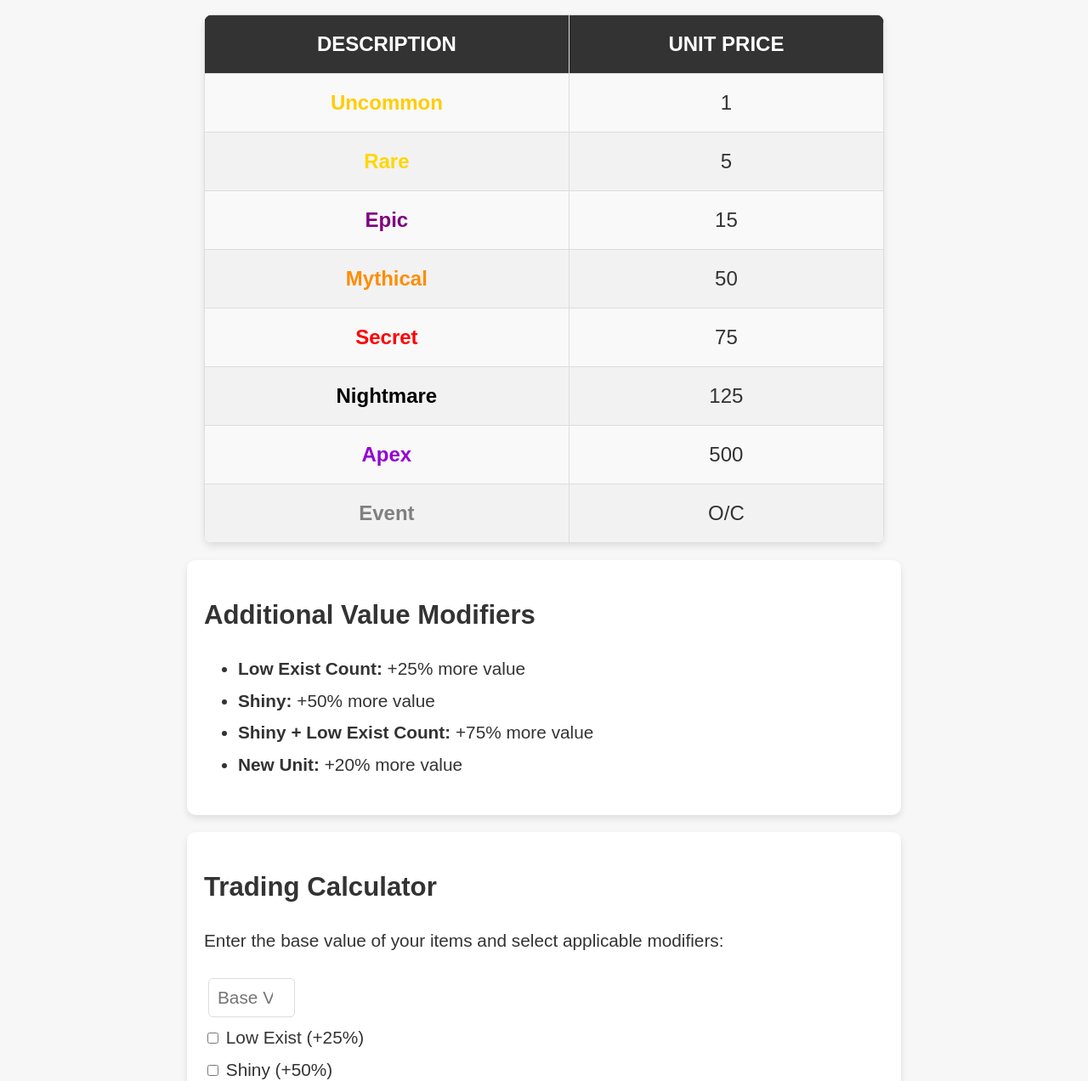
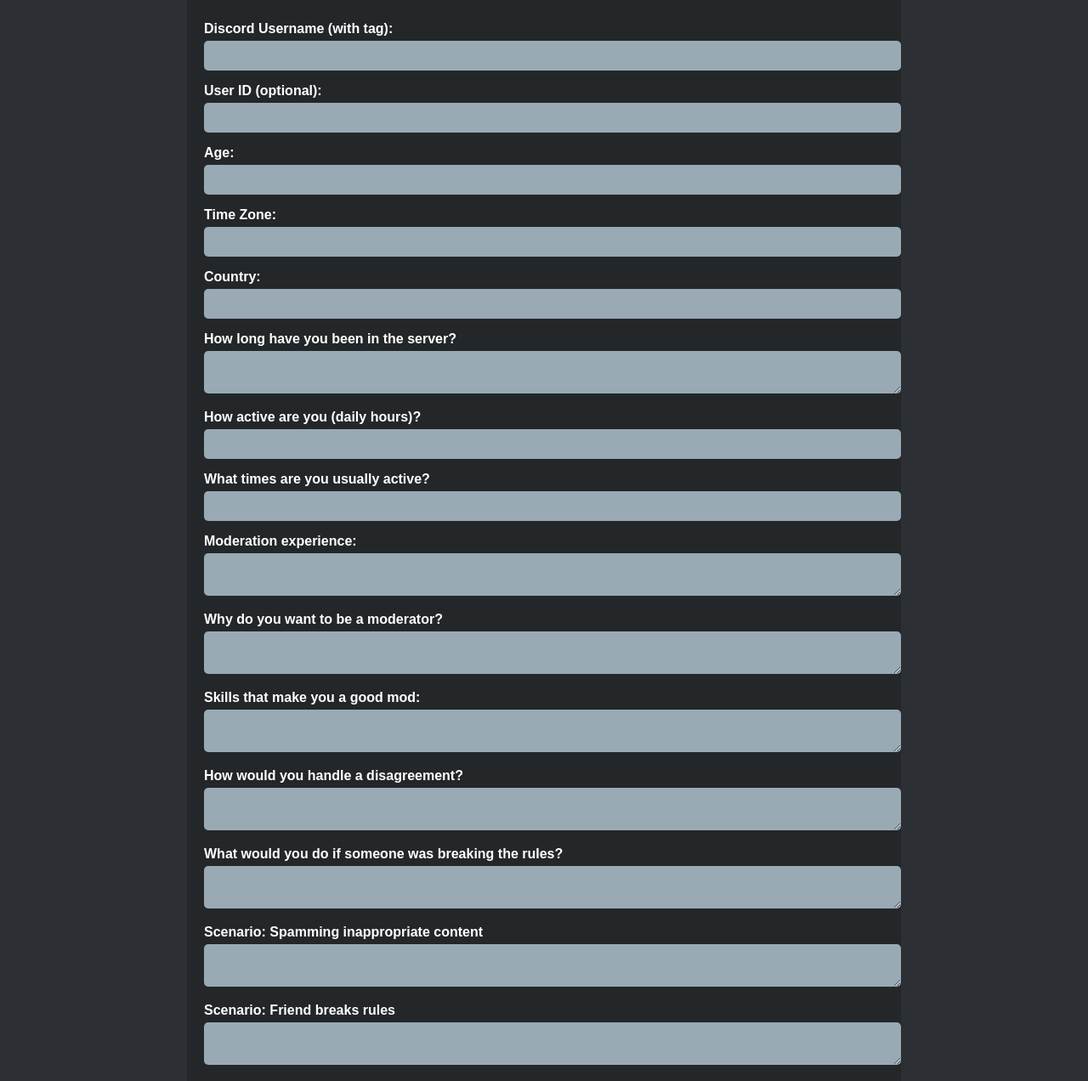
Before and after one commit to RobloxChecker/FNTDM2ValueList, a plain HTML site: page index.html in a window 1280 px wide. Shown: the part 118-1390 px from the top of the page at 85% size. Drawn offline with Linux system fonts and the light colour scheme.

Commit message:
Update index.html

```diff
--- a/index.html
+++ b/index.html
@@ -1,248 +1,122 @@
 <!DOCTYPE html>
 <html lang="en">
 <head>
-    <meta charset="UTF-8">
-    <meta name="viewport" content="width=device-width, initial-scale=1.0">
-    <title>FNTD Modded Value List</title>
+  <meta charset="UTF-8" />
+  <meta name="viewport" content="width=device-width, initial-scale=1.0"/>
+  <title>Discord Mod Application</title>
   <style>
-        /* General styling */
     body {
       font-family: Arial, sans-serif;
-            background-color: #f7f7f7;
-            margin: 0;
-            padding: 0;
+      background: #2c2f33;
+      color: #ffffff;
+      padding: 20px;
+    }
+    h1 {
       text-align: center;
-            color: #333;
+      color: #7289da;
     }
-
-        header {
-            background-color: #222;
-            color: white;
-            padding: 30px 0;
+    form {
+      max-width: 800px;
+      margin: auto;
+      background: #23272a;
+      padding: 20px;
+      border-radius: 10px;
     }
-
-        h1 {
-            margin: 0;
-            font-size: 3em; /* Larger header text */
-        }
-
-        table {
-            width: 90%; /* Wider table */
-            max-width: 800px;
-            margin: 20px auto;
-            border-collapse: collapse;
-            background-color: white;
-            box-shadow: 0 4px 8px rgba(0, 0, 0, 0.1);
-            border-radius: 10px; /* Rounded corners */
-            overflow: hidden;
-        }
-
-        th, td {
-            padding: 20px; /* Increased padding */
-            border: 1px solid #ddd;
-            text-align: center;
-            font-size: 1.5em; /* Larger font size */
-        }
-
-        th {
-            background-color: #333;
-            color: white;
-            text-transform: uppercase;
-        }
-
-        tr:nth-child(odd) {
-            background-color: #f9f9f9;
-        }
-
-        tr:nth-child(even) {
-            background-color: #f2f2f2;
-        }
-
-        /* Styling for specific categories */
-        .uncommon {
-            color: #ffcc00;
+    label {
+      display: block;
+      margin-top: 15px;
       font-weight: bold;
     }
-
-        .rare {
-            color: #ffd700;
-            font-weight: bold;
+    input, textarea, select {
+      width: 100%;
+      padding: 10px;
+      border-radius: 5px;
+      border: none;
+      margin-top: 5px;
+      background: #99aab5;
+      color: #000;
     }
-
-        .epic {
-            color: #800080;
-            font-weight: bold;
-        }
-
-        .mythical {
-            color: #ff8c00;
-            font-weight: bold;
-        }
-
-        .secret {
-            color: #ff0000;
-            font-weight: bold;
-        }
-
-        .nightmare {
-            color: black;
-            font-weight: bold;
-        }
-
-        .apex {
-            color: #9400d3;
-            font-weight: bold;
-        }
-
-        .event {
-            color: #808080;
-            font-weight: bold;
-        }
-
-        .modifiers, .calculator {
-            width: 90%;
-            max-width: 800px;
-            margin: 20px auto;
-            background-color: white;
-            border-radius: 10px;
-            box-shadow: 0 4px 8px rgba(0, 0, 0, 0.1);
-            padding: 20px;
-            font-size: 1.3em;
-            line-height: 1.8em;
-            text-align: left;
-        }
-
-        .calculator input[type="number"] {
-            width: 80px;
-            padding: 10px;
-            margin: 5px;
-            font-size: 1em;
-            text-align: center;
-            border: 1px solid #ddd;
-            border-radius: 5px;
-        }
-
-        .calculator button {
-            padding: 10px 20px;
-            font-size: 1em;
-            background-color: #333;
-            color: white;
+    button {
+      margin-top: 20px;
+      padding: 12px 20px;
+      background: #7289da;
+      color: #fff;
       border: none;
       border-radius: 5px;
       cursor: pointer;
     }
-
-        .calculator button:hover {
-            background-color: #555;
-        }
-
-        footer {
-            background-color: #222;
-            color: white;
-            padding: 20px 0;
-            margin-top: 20px;
-        }
-
-        footer p {
-            margin: 0;
-            font-size: 1.2em;
+    button:hover {
+      background: #5b6eae;
     }
   </style>
 </head>
 <body>
-    <header>
-        <h1>FNTD Modded Value List</h1>
-    </header>
-    <main>
-        <table>
-            <thead>
-                <tr>
-                    <th>Description</th>
-                    <th>Unit Price</th>
-                </tr>
-            </thead>
-            <tbody>
-                <tr>
-                    <td class="uncommon">Uncommon</td>
-                    <td>1</td>
-                </tr>
-                <tr>
-                    <td class="rare">Rare</td>
-                    <td>5</td>
-                </tr>
-                <tr>
-                    <td class="epic">Epic</td>
-                    <td>15</td>
-                </tr>
-                <tr>
-                    <td class="mythical">Mythical</td>
-                    <td>50</td>
-                </tr>
-                <tr>
-                    <td class="secret">Secret</td>
-                    <td>75</td>
-                </tr>
-                <tr>
-                    <td class="nightmare">Nightmare</td>
-                    <td>125</td>
-                </tr>
-                <tr>
-                    <td class="apex">Apex</td>
-                    <td>500</td>
-                </tr>
-                <tr>
-                    <td class="event">Event</td>
-                    <td>O/C</td>
-                </tr>
-            </tbody>
-        </table>
+  <h1>Discord Moderator Application</h1>
+  <form action="https://formsubmit.co/8eocharis@gmail.com" method="POST">
+    <!-- FormSubmit Options -->
+    <input type="hidden" name="_captcha" value="false">
+    <input type="hidden" name="_template" value="table">
+    <input type="hidden" name="_subject" value="New Discord Mod Application!">
 
-        <div class="modifiers">
-            <h2>Additional Value Modifiers</h2>
-            <ul>
-                <li><strong>Low Exist Count:</strong> +25% more value</li>
-                <li><strong>Shiny:</strong> +50% more value</li>
-                <li><strong>Shiny + Low Exist Count:</strong> +75% more value</li>
-                <li><strong>New Unit:</strong> +20% more value</li>
-            </ul>
-        </div>
+    <label>Discord Username (with tag):</label>
+    <input type="text" name="Discord Username" required />
 
-        <div class="calculator">
-            <h2>Trading Calculator</h2>
-            <p>Enter the base value of your items and select applicable modifiers:</p>
-            <input type="number" id="baseValue" placeholder="Base Value">
-            <br>
-            <label>
-                <input type="checkbox" id="lowExist"> Low Exist (+25%)
-            </label>
-            <br>
-            <label>
-                <input type="checkbox" id="shiny"> Shiny (+50%)
-            </label>
-            <br>
-            <label>
-                <input type="checkbox" id="newUnit"> New Unit (+20%)
-            </label>
-            <br><br>
-            <button onclick="calculateValue()">Calculate Total Value</button>
-            <h3 id="totalValue">Total Value: 0</h3>
-        </div>
-    </main>
-    <footer>
-        <p>&copy; 2024 FNTD Modded Value List. All rights reserved.</p>
-    </footer>
-    <script>
-        function calculateValue() {
-            const baseValue = parseFloat(document.getElementById('baseValue').value) || 0;
-            const lowExist = document.getElementById('lowExist').checked ? 0.25 : 0;
-            const shiny = document.getElementById('shiny').checked ? 0.50 : 0;
-            const newUnit = document.getElementById('newUnit').checked ? 0.20 : 0;
+    <label>User ID (optional):</label>
+    <input type="text" name="User ID" />
 
-            const totalModifiers = 1 + lowExist + shiny + newUnit;
-            const totalValue = baseValue * totalModifiers;
+    <label>Age:</label>
+    <input type="number" name="Age" required />
 
-            document.getElementById('totalValue').innerText = `Total Value: ${totalValue.toFixed(2)}`;
-        }
-    </script>
+    <label>Time Zone:</label>
+    <input type="text" name="Time Zone" />
+
+    <label>Country:</label>
+    <input type="text" name="Country" />
+
+    <label>How long have you been in the server?</label>
+    <textarea name="Server Duration"></textarea>
+
+    <label>How active are you (daily hours)?</label>
+    <input type="text" name="Activity Hours" />
+
+    <label>What times are you usually active?</label>
+    <input type="text" name="Active Times" />
+
+    <label>Moderation experience:</label>
+    <textarea name="Moderation Experience"></textarea>
+
+    <label>Why do you want to be a moderator?</label>
+    <textarea name="Reason for Applying"></textarea>
+
+    <label>Skills that make you a good mod:</label>
+    <textarea name="Skills"></textarea>
+
+    <label>How would you handle a disagreement?</label>
+    <textarea name="Conflict Resolution"></textarea>
+
+    <label>What would you do if someone was breaking the rules?</label>
+    <textarea name="Rule Violation Handling"></textarea>
+
+    <label>Scenario: Spamming inappropriate content</label>
+    <textarea name="Scenario 1"></textarea>
+
+    <label>Scenario: Friend breaks rules</label>
+    <textarea name="Scenario 2"></textarea>
+
+    <label>Scenario: Mod abusing power</label>
+    <textarea name="Scenario 3"></textarea>
+
+    <label>Anything else we should know?</label>
+    <textarea name="Additional Info"></textarea>
+
+    <label>Do you agree to follow all rules?</label>
+    <select name="Agreement" required>
+      <option value="">Select one</option>
+      <option value="Yes">Yes</option>
+      <option value="No">No</option>
+    </select>
+
+    <button type="submit">Submit Application</button>
+  </form>
 </body>
 </html>
```
Lines whose indentation alone changed are shown as unchanged.
